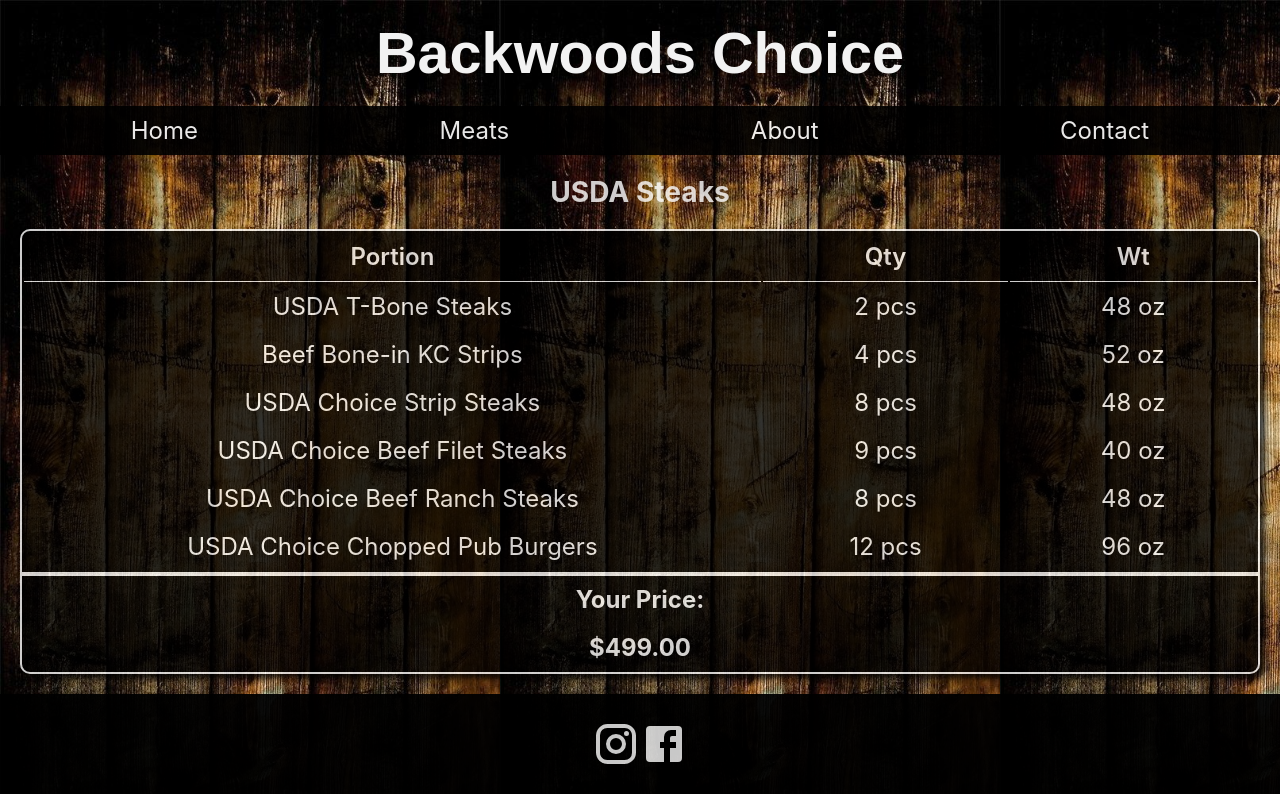
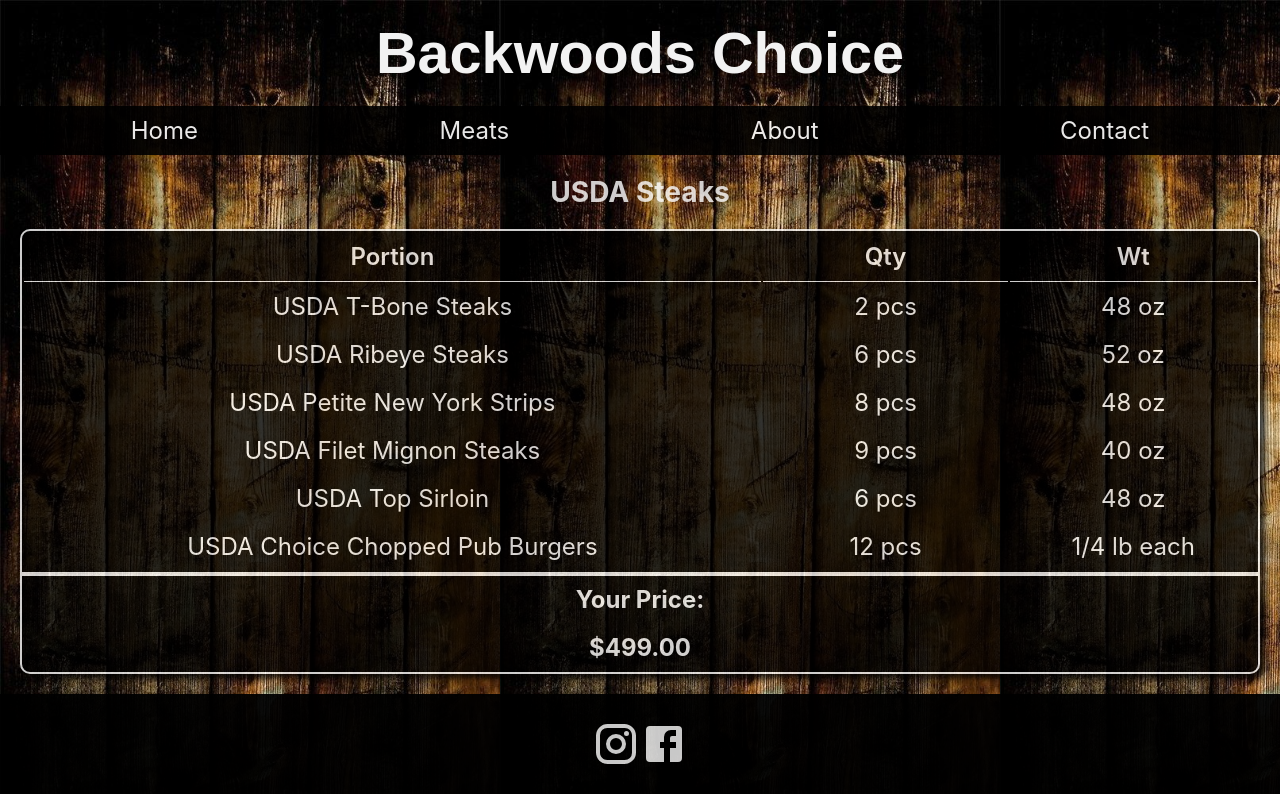
Before and after one commit to dballowe7912/backwoods-choice, a React (Create React App) app: page /steak-menu in a window 1280 px wide. Built offline with nearby package versions, Linux system fonts and the light colour scheme; a web font is replaced by a local one.

Commit message:
Updated steak menu

```diff
--- a/src/data.js
+++ b/src/data.js
@@ -1,10 +1,10 @@
 export const steaks = [
     {name: 'USDA T-Bone Steaks', quantity: '2 pcs', weight:  '48 oz'},
-    {name: 'Beef Bone-in KC Strips', quantity: '4 pcs', weight: '52 oz'},
-    {name: 'USDA Choice Strip Steaks', quantity: '8 pcs', weight: '48 oz'},
-    {name: 'USDA Choice Beef Filet Steaks', quantity: '9 pcs', weight: '40 oz'},
-    {name: 'USDA Choice Beef Ranch Steaks', quantity: '8 pcs', weight:  '48 oz'},
-    {name: 'USDA Choice Chopped Pub Burgers', quantity: '12 pcs', weight:  '96 oz'}
+    {name: 'USDA Ribeye Steaks', quantity: '6 pcs', weight: '52 oz'},
+    {name: 'USDA Petite New York Strips', quantity: '8 pcs', weight: '48 oz'},
+    {name: 'USDA Filet Mignon Steaks', quantity: '9 pcs', weight: '40 oz'},
+    {name: 'USDA Top Sirloin', quantity: '6 pcs', weight:  '48 oz'},
+    {name: 'USDA Choice Chopped Pub Burgers', quantity: '12 pcs', weight:  '1/4 lb each'}
 ];
 
 export const chicken = [
```
Also changed, not shown: src/Navbar/Navbar.js (line endings or trailing spaces).
